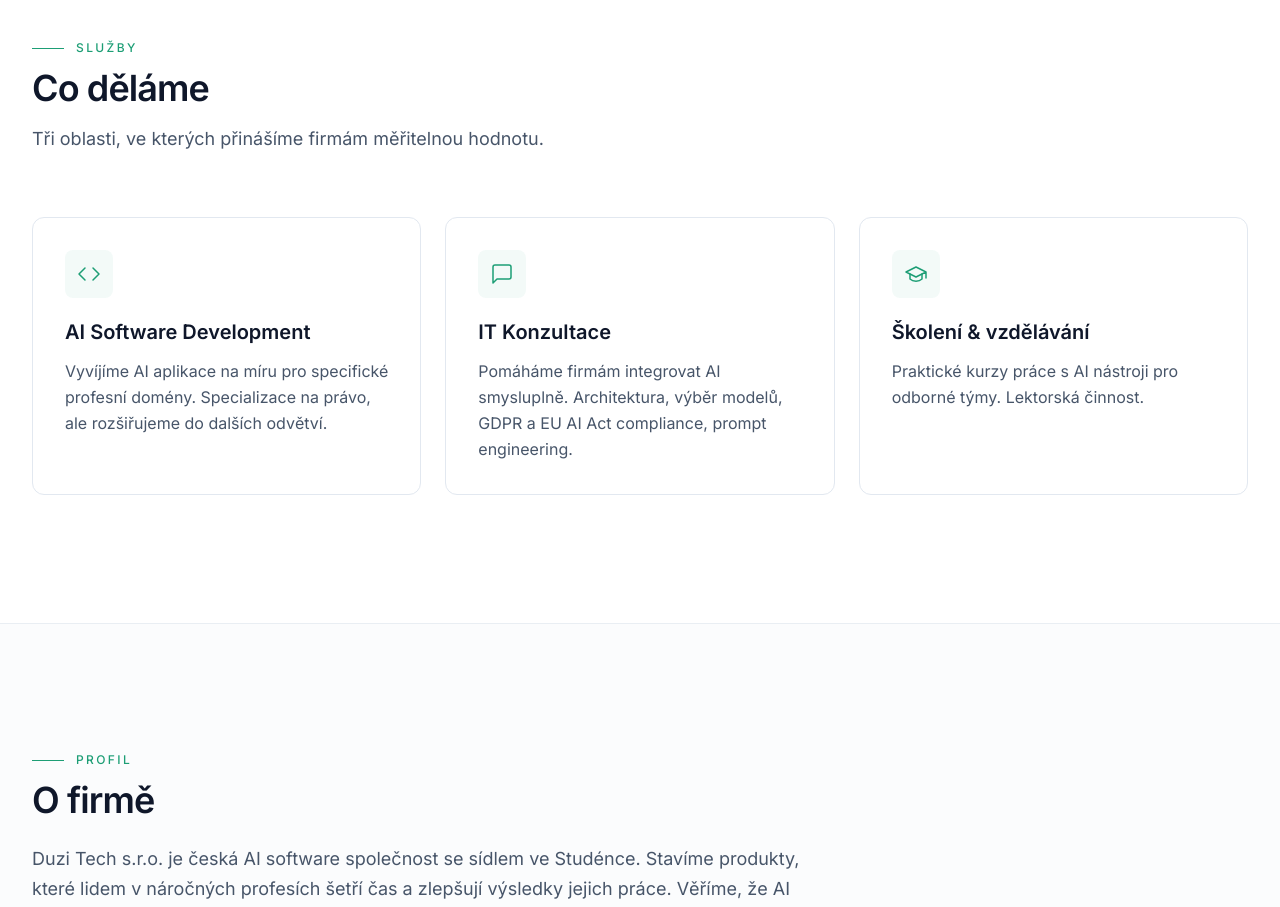
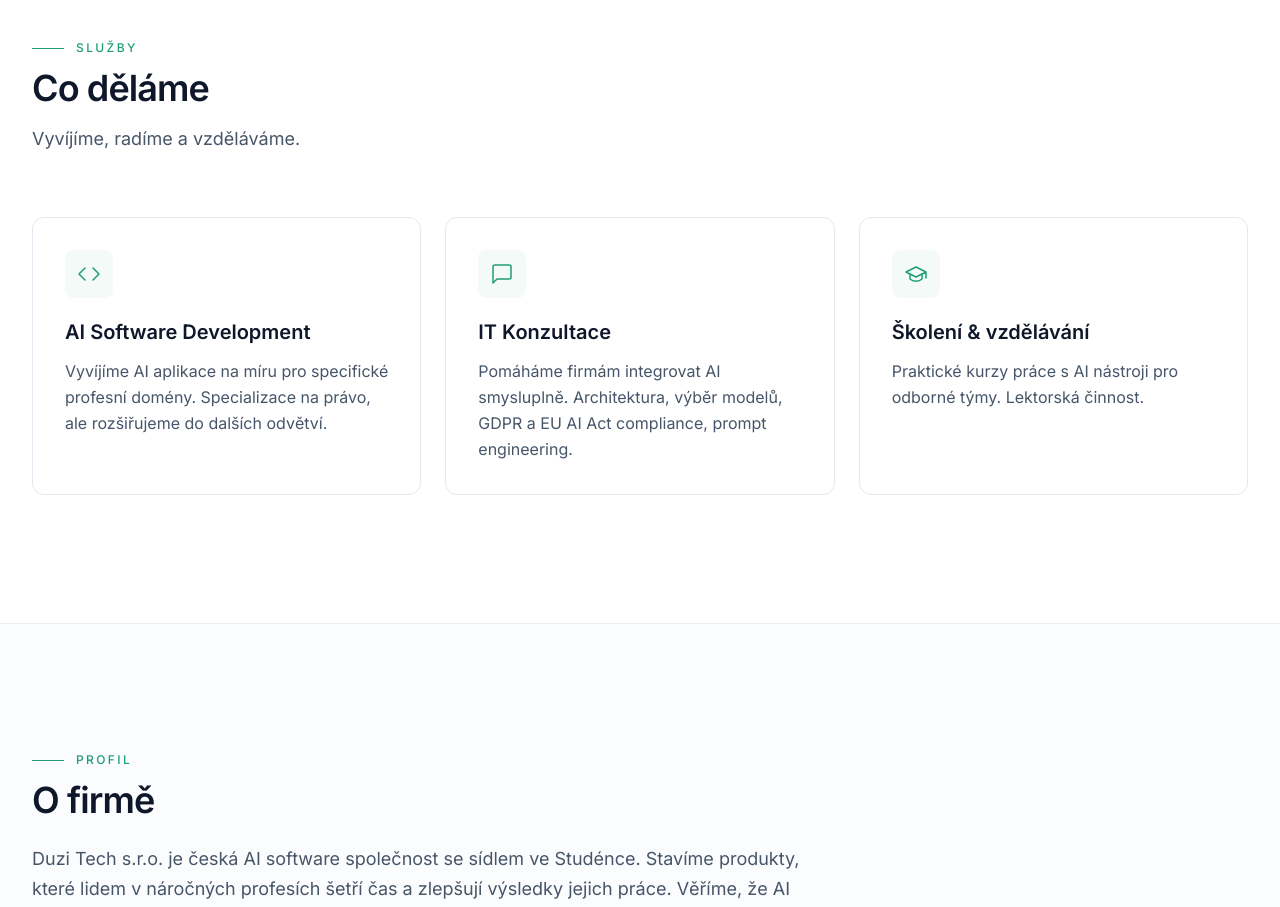
Before and after one commit to duzidavid/duzi-tech, a Next.js app: page / in a window 1280 px wide. Shown: the part 900-1807 px from the top of the page. Built offline with nearby package versions, Linux system fonts and the light colour scheme.

Commit message:
fix: services subtitle copy
Replace generic 'měřitelná hodnota' line with a tighter triad that
mirrors the three service cards verbatim.

```diff
--- a/components/Services.tsx
+++ b/components/Services.tsx
@@ -80,7 +80,7 @@ export function Services() {
             Co děláme
           </h2>
           <p className="mt-4 text-lg leading-relaxed text-slate-600">
-            Tři oblasti, ve kterých přinášíme firmám měřitelnou hodnotu.
+            Vyvíjíme, radíme a vzděláváme.
           </p>
         </div>
         <div className="mt-16 grid gap-6 md:grid-cols-3">
```
